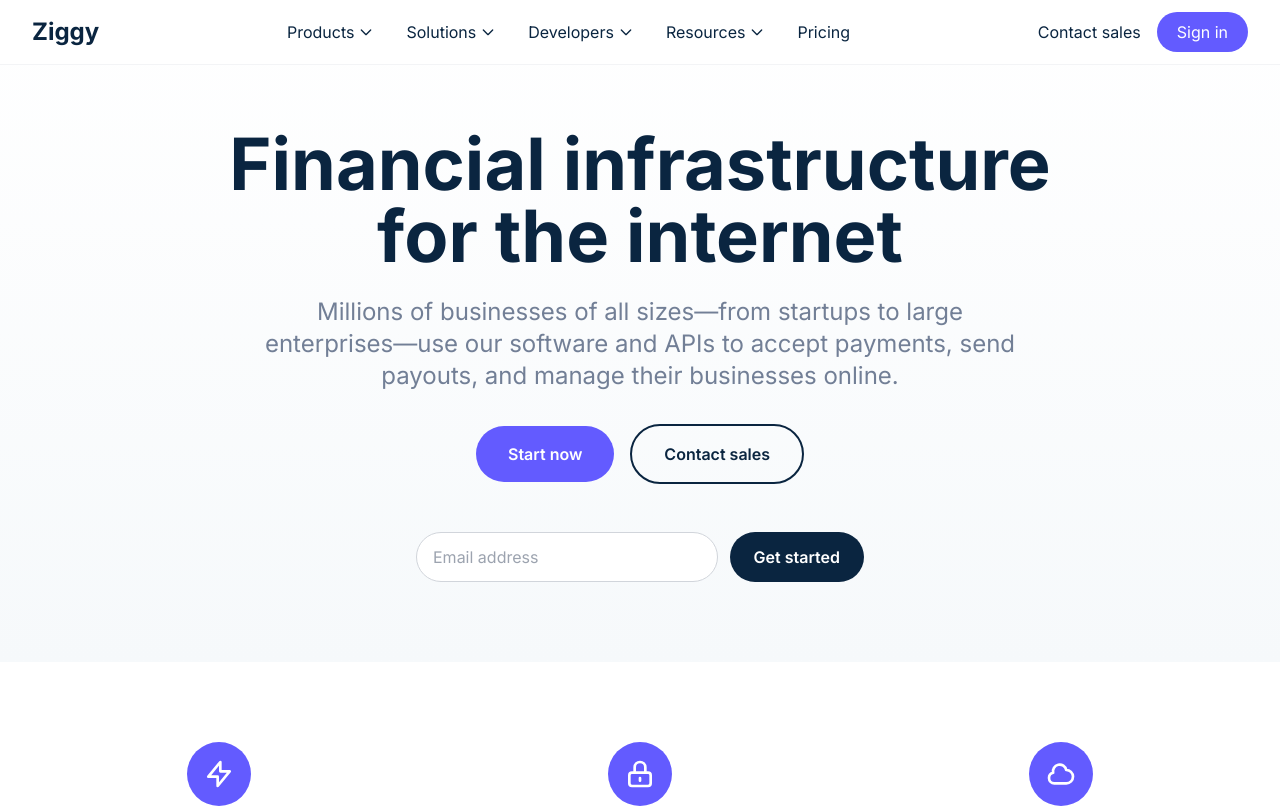
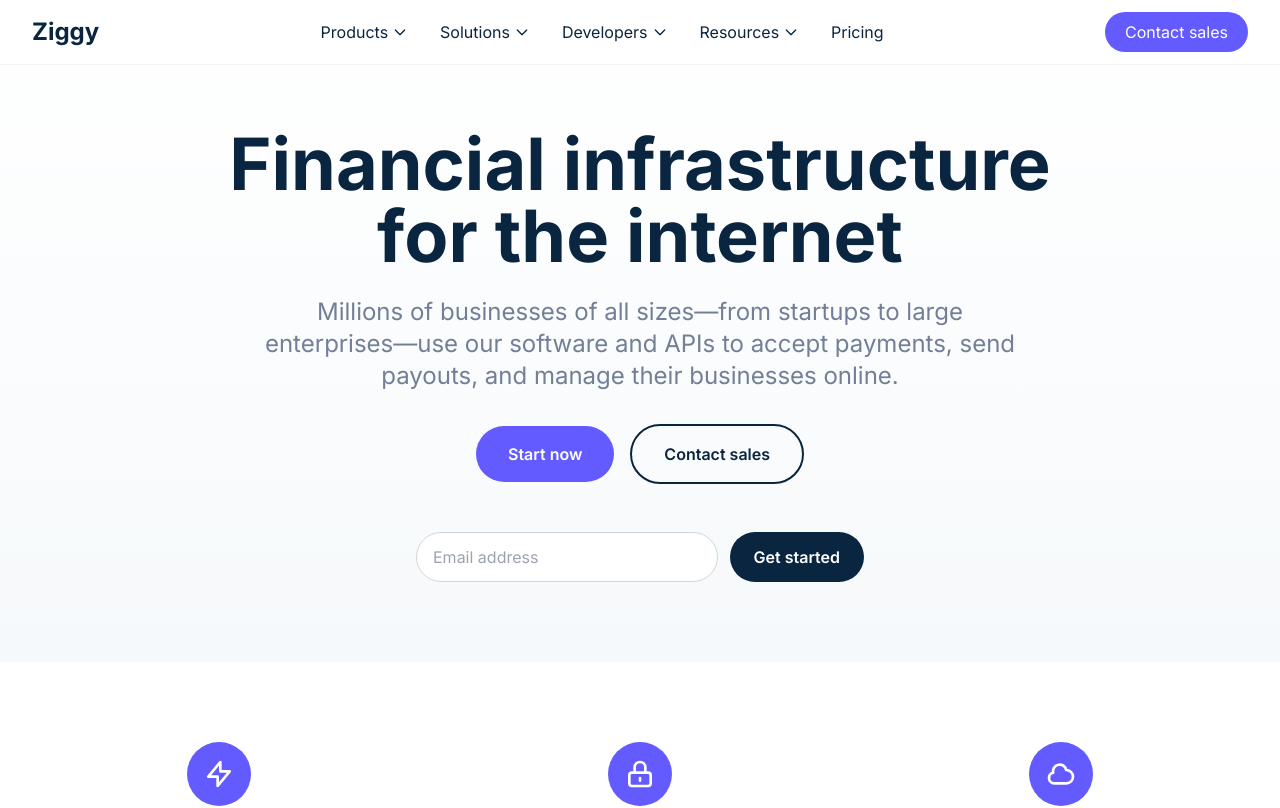
Before and after one commit to fmay/ziggy-site-new, a Next.js app: page / in a window 1280 px wide. Shown: the top 808 px of the page. Built offline with nearby package versions, Linux system fonts and the light colour scheme.

Commit message:
menu popup pointer

```diff
--- a/src/components/Header.tsx
+++ b/src/components/Header.tsx
@@ -216,16 +216,16 @@ const Header = () => {
             <div className="hidden md:flex items-center space-x-4">
               <Link
                 href={navigationConfig.cta.contact.href}
-                className="text-stripe-navy hover:text-stripe-purple transition-colors duration-200"
+                  className="px-5 py-2 rounded-full bg-stripe-purple text-white hover:opacity-90 transition-opacity duration-200"
               >
                 {navigationConfig.cta.contact.label}
               </Link>
-              <Link
-                href={navigationConfig.cta.signin.href}
-                className="px-5 py-2 rounded-full bg-stripe-purple text-white hover:opacity-90 transition-opacity duration-200"
-              >
-                {navigationConfig.cta.signin.label}
-              </Link>
+              {/*<Link*/}
+              {/*  href={navigationConfig.cta.signin.href}*/}
+              {/*  className="px-5 py-2 rounded-full bg-stripe-purple text-white hover:opacity-90 transition-opacity duration-200"*/}
+              {/*>*/}
+              {/*  {navigationConfig.cta.signin.label}*/}
+              {/*</Link>*/}
             </div>
 
             {/* Mobile menu button */}
```
